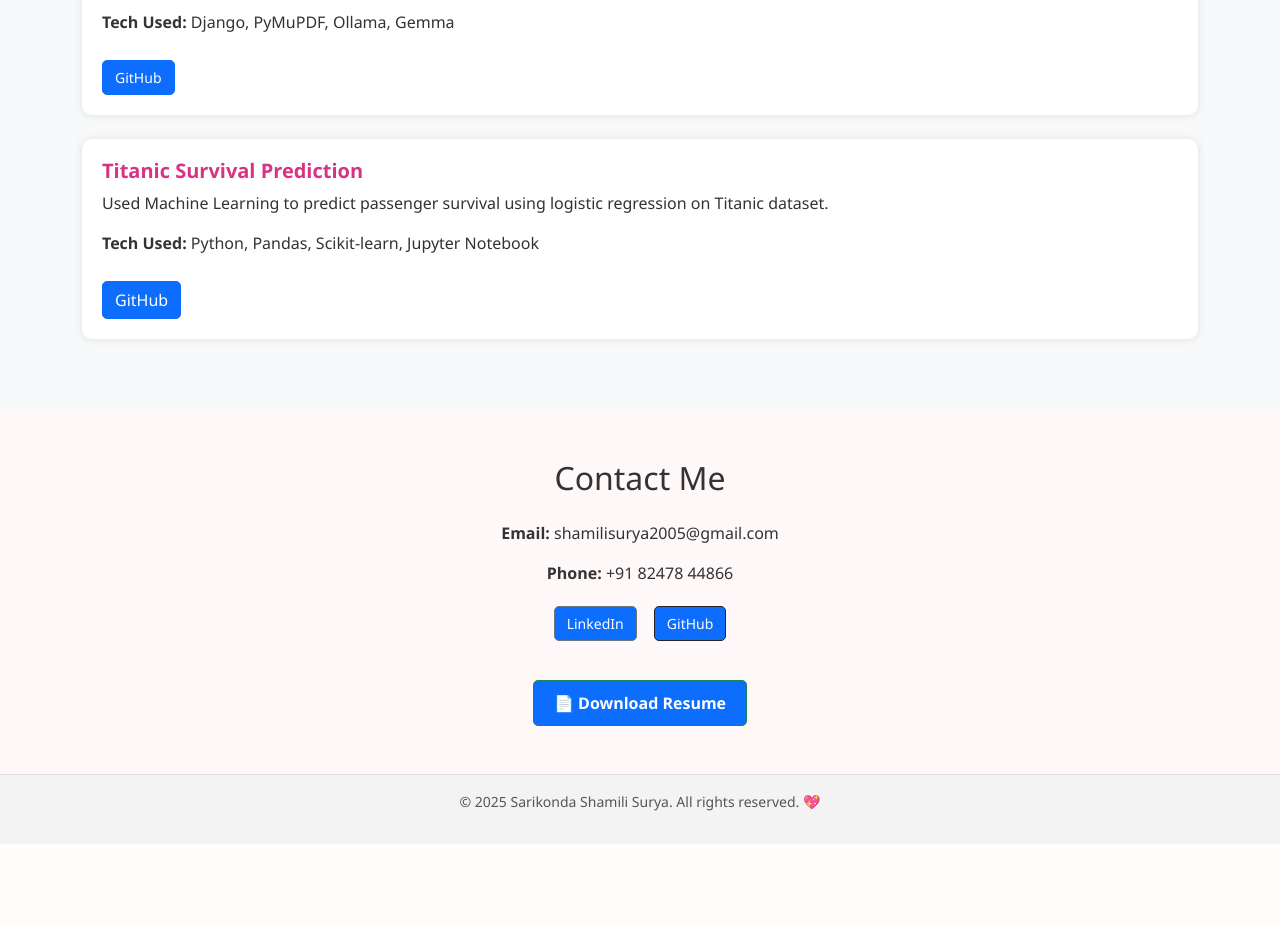
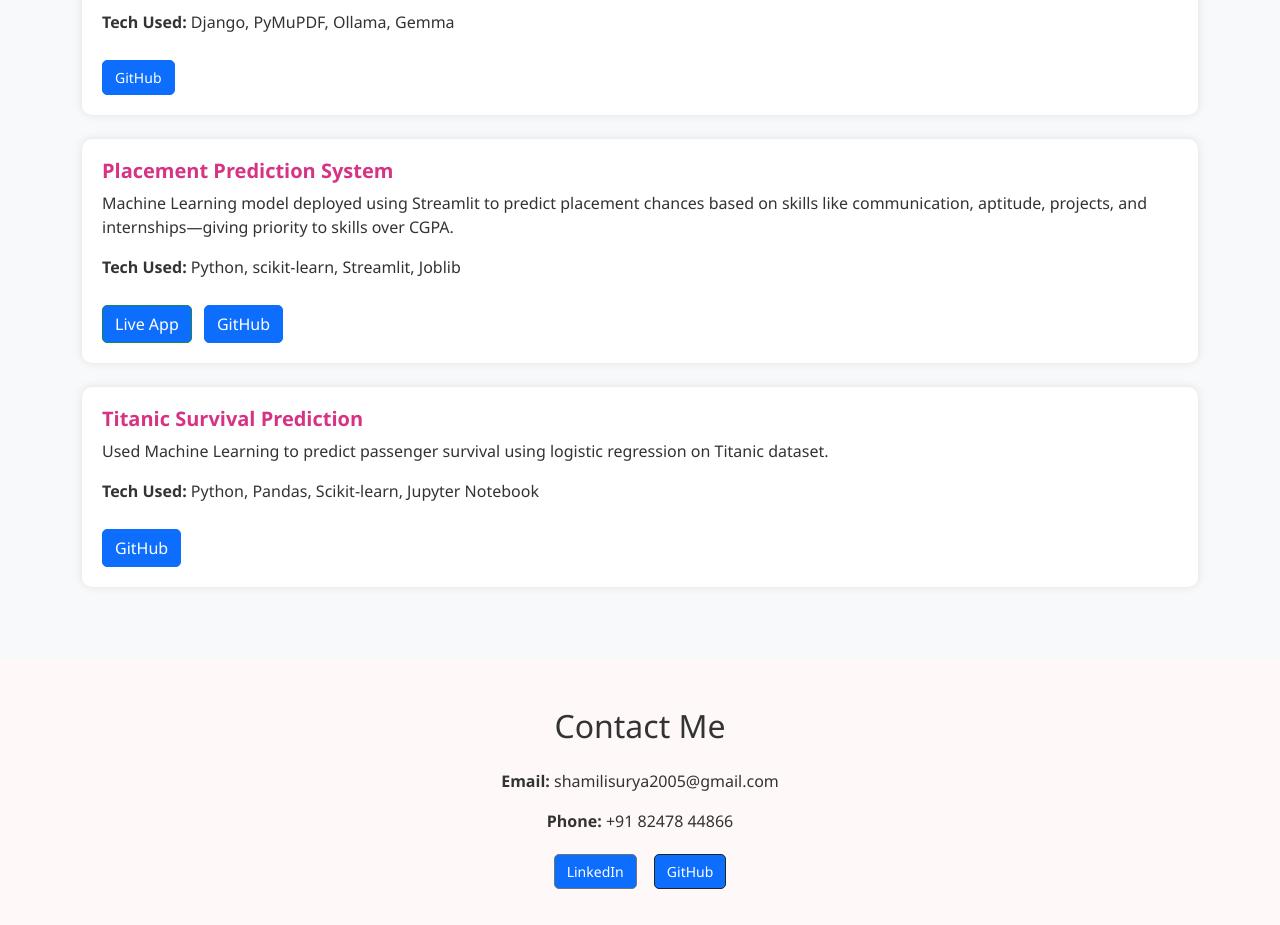
Before and after one commit to shamili-surya/portfolio, a plain HTML site: page index.html in a window 1280 px wide. Shown: the part 1020-1945 px from the top of the page. Before the commit the page ends 1864 px from the top, so only its background shows below. Drawn offline with nearby package versions, Linux system fonts and the light colour scheme.

Commit message:
Updated portfolio with latest projects and resume section

```diff
--- a/index.html
+++ b/index.html
@@ -66,6 +66,14 @@
       <p><strong>Tech Used:</strong> Django, PyMuPDF, Ollama, Gemma</p>
       <a href="https://github.com/shamili-surya/" class="btn btn-primary btn-sm">GitHub</a>
     </div>
+<!-- Placement Prediction System -->
+<div class="project-box mb-4">
+  <h4>Placement Prediction System</h4>
+  <p>Machine Learning model deployed using Streamlit to predict placement chances based on skills like communication, aptitude, projects, and internships—giving priority to skills over CGPA.</p>
+  <p><strong>Tech Used:</strong> Python, scikit-learn, Streamlit, Joblib</p>
+  <a href="https://placement-predictor-app-cmkprg3cjhcua727vxfkh7.streamlit.app" target="_blank" class="btn btn-success me-2">Live App</a>
+  <a href="https://github.com/shamili-surya/placement-predictor-app" target="_blank" class="btn btn-primary">GitHub</a>
+</div>
 
     <!-- Titanic ML Project -->
 <div class="project-box mb-4">
@@ -76,6 +84,8 @@
 </div>
 
   </div>
+
+
 </section>
 
 <!-- Contact & Resume Section -->
```
